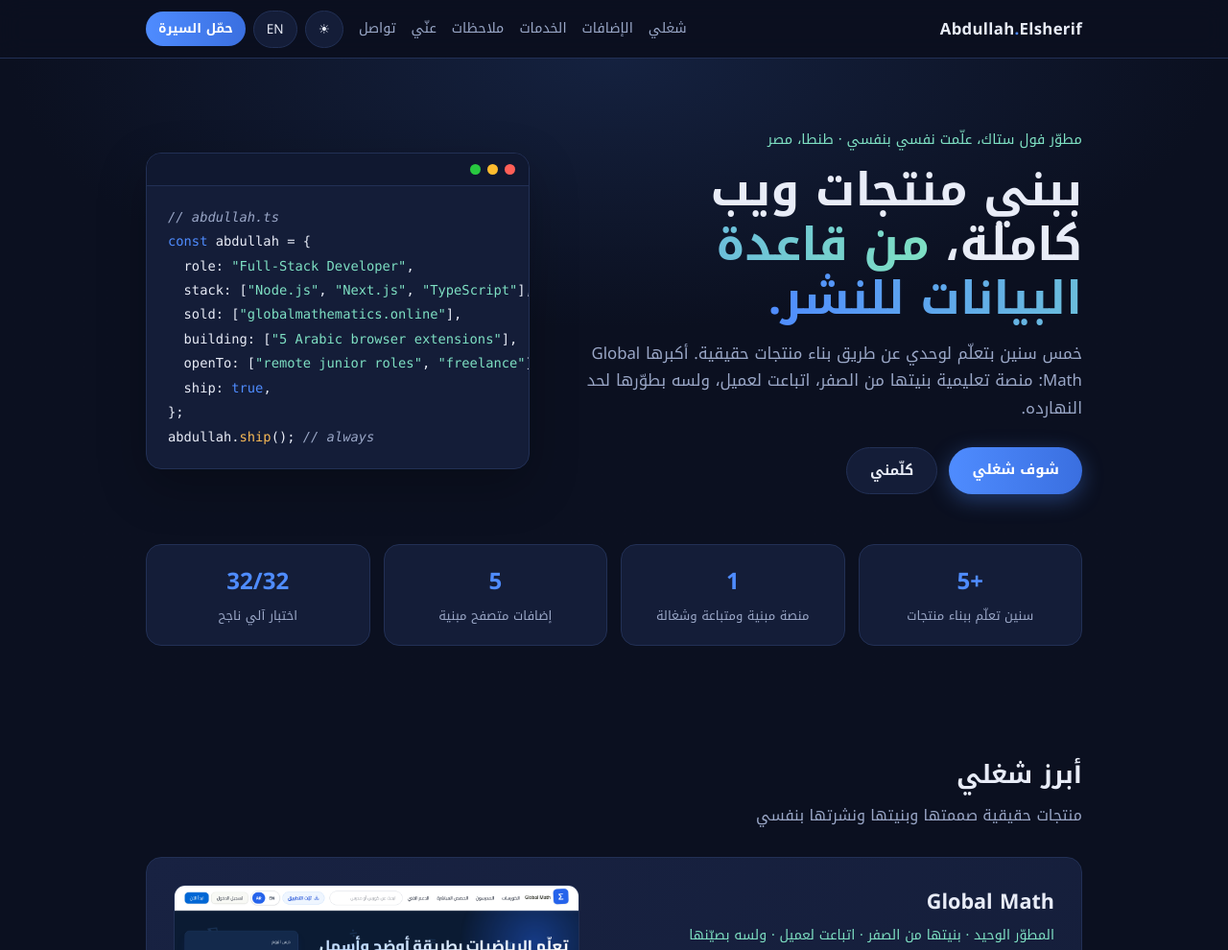
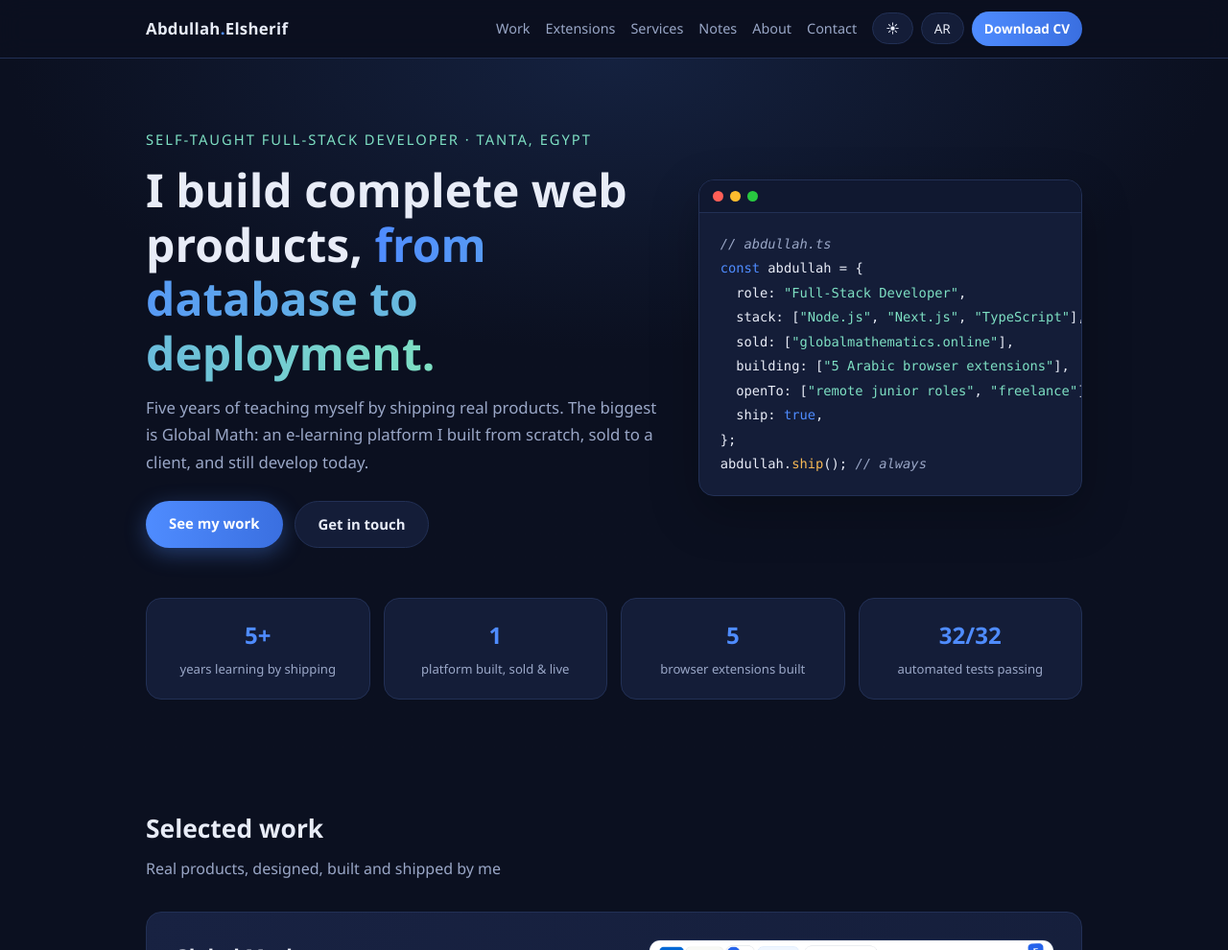
Before and after one commit to 3bdullahelsherif/3bdullahelsherif.github.io, a plain HTML site: page index.html in a window 1280 px wide. Shown: the top 990 px of the page at 96% size. Drawn offline with Linux system fonts and the light colour scheme.

Commit message:
Revert default language to English; relabel toggle button AR/EN

```diff
--- a/index.html
+++ b/index.html
@@ -1,5 +1,5 @@
 <!DOCTYPE html>
-<html lang="ar" dir="rtl" data-theme="dark">
+<html lang="en" dir="ltr" data-theme="dark">
 <head>
 <meta charset="UTF-8">
 <meta name="viewport" content="width=device-width, initial-scale=1.0">
@@ -162,7 +162,7 @@ footer{border-top:1px solid var(--line);padding:26px 0;text-align:center;color:v
       <a href="#contact" data-en="Contact" data-ar="تواصل">Contact</a>
       <div class="navbtns">
         <button class="iconbtn" id="themeBtn" onclick="toggleTheme()" title="Theme">☾</button>
-        <button class="iconbtn" id="langBtn" onclick="toggleLang()">عربي</button>
+        <button class="iconbtn" id="langBtn" onclick="toggleLang()">AR</button>
         <a class="iconbtn cvbtn" href="abdullah-elsherif-cv.pdf" download data-en="Download CV" data-ar="حمّل السيرة">Download CV</a>
       </div>
     </div>
@@ -396,7 +396,7 @@ abdullah.<span class="tk-f">ship</span>(); <span class="tk-c">// always</span></
 </footer>
 
 <script>
-var lang = localStorage.getItem('lang') || 'ar';
+var lang = localStorage.getItem('lang') || 'en';
 var theme = localStorage.getItem('theme') || 'dark';
 function applyTheme(){
   document.documentElement.setAttribute('data-theme', theme);
@@ -416,7 +416,7 @@ function applyLang(){
   document.querySelectorAll('[data-en-placeholder]').forEach(function(el){
     el.placeholder = el.getAttribute('data-' + lang + '-placeholder');
   });
-  document.getElementById('langBtn').textContent = (lang === 'ar') ? 'EN' : 'عربي';
+  document.getElementById('langBtn').textContent = (lang === 'ar') ? 'EN' : 'AR';
   document.title = (lang === 'ar')
     ? 'عبدالله الشريف | مطوّر فول ستاك'
     : 'Abdullah Elsherif | Full-Stack Developer';
```
